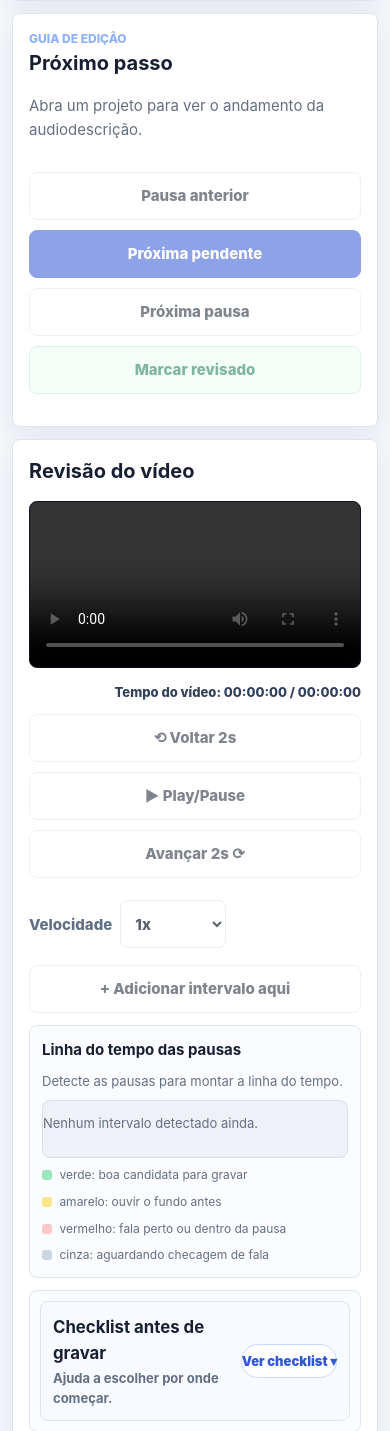
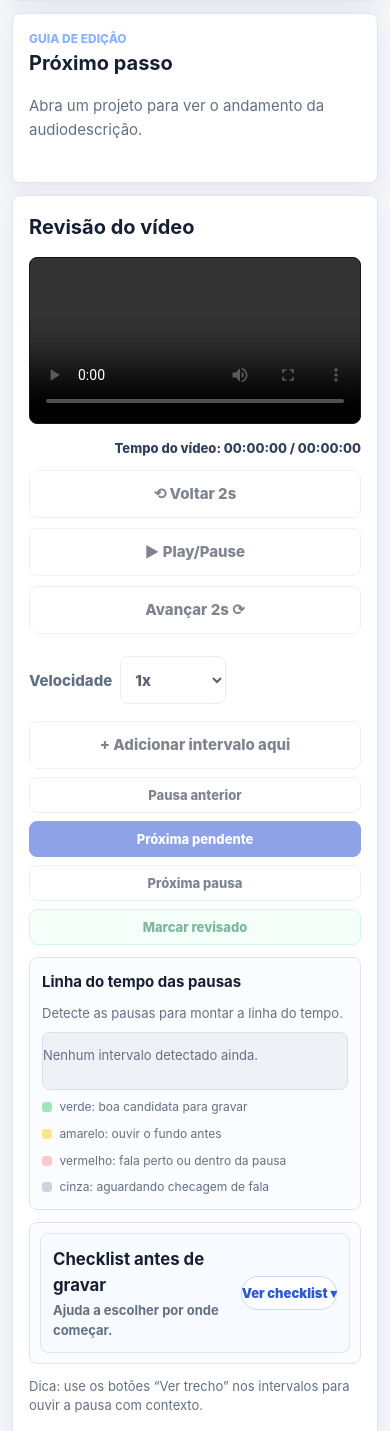
Before and after one commit to SodnanrefSouza/assistente-audiodescricao, a Flask app: page / in a window 390 px wide. Shown: the part 1629-3060 px from the top of the page. Run offline with Flask 3, Linux system fonts and the light colour scheme; data that the repository does not hold is empty.

Commit message:
Ajusta responsividade e navegacao de pausas

```diff
--- a/app/static/css/styles.css
+++ b/app/static/css/styles.css
@@ -105,9 +105,9 @@ button, input, textarea, select, label, p, h1, h2, h3, small, strong, span, div
   border-color: #fff;
 }
 
-.layout { display: grid; grid-template-columns: minmax(260px, 340px) minmax(0,1fr); gap: 22px; padding: 24px; }
+.layout { display: grid; grid-template-columns: minmax(240px, 320px) minmax(0,1fr); gap: 18px; padding: 18px; }
 .sidebar { display: flex; flex-direction: column; gap: 18px; }
-.workspace { display: flex; flex-direction: column; gap: 18px; }
+.workspace { display: flex; flex-direction: column; gap: 18px; min-width: 0; }
 .panel { background: var(--card); border: 1px solid var(--line); border-radius: var(--radius); padding: 20px; box-shadow: var(--shadow); }
 .panel h2 { margin: 0 0 14px; font-size: 20px; letter-spacing: 0; }
 .panel h3 { margin: 0 0 6px; }
@@ -726,6 +726,11 @@ button, input, textarea, select, label, p, h1, h2, h3, small, strong, span, div
   text-align: center;
   transition: transform .1s ease, box-shadow .1s ease, background .1s ease;
 }
+.button.small {
+  min-height: 36px;
+  padding: 7px 10px;
+  font-size: 13px;
+}
 .button:hover:not(:disabled) { transform: translateY(-1px); box-shadow: 0 8px 22px rgba(23,32,51,0.12); }
 .button:disabled { opacity: 0.55; cursor: not-allowed; }
 .button.primary { background: var(--primary); color: white; border-color: var(--primary); }
@@ -822,9 +827,10 @@ button, input, textarea, select, label, p, h1, h2, h3, small, strong, span, div
 .intervals { display: grid; grid-template-columns: repeat(auto-fit, minmax(min(100%, 360px), 1fr)); gap: 16px; }
 .interval-workbench {
   display: grid;
-  grid-template-columns: minmax(320px, 0.82fr) minmax(380px, 1.18fr);
+  grid-template-columns: minmax(min(100%, 320px), 0.78fr) minmax(0, 1.22fr);
   gap: 16px;
   align-items: start;
+  min-width: 0;
 }
 .interval-list-panel,
 .interval-detail-card {
@@ -852,7 +858,7 @@ button, input, textarea, select, label, p, h1, h2, h3, small, strong, span, div
 }
 .interval-row {
   display: grid;
-  grid-template-columns: minmax(170px, 1fr) minmax(180px, 1fr) auto;
+  grid-template-columns: minmax(130px, 0.85fr) minmax(120px, 0.75fr) minmax(96px, auto);
   gap: 6px;
   align-items: center;
   width: 100%;
@@ -914,6 +920,7 @@ button, input, textarea, select, label, p, h1, h2, h3, small, strong, span, div
   top: 14px;
   max-height: calc(100vh - 28px);
   overflow: auto;
+  min-width: 0;
 }
 .interval-detail-card.clear { background: #f8fffb; }
 .interval-detail-card.caution { background: #fffdf7; }
@@ -985,12 +992,17 @@ button, input, textarea, select, label, p, h1, h2, h3, small, strong, span, div
 
 .workflow-panel {
   display: grid;
-  grid-template-columns: minmax(220px, 1fr) minmax(240px, auto);
-  gap: 16px;
+  grid-template-columns: minmax(0, 1fr);
+  gap: 10px;
   align-items: center;
 }
 .workflow-copy h2 { margin-bottom: 6px; }
 .workflow-actions { display: flex; flex-wrap: wrap; gap: 10px; justify-content: flex-end; }
+.video-nav-actions {
+  justify-content: flex-start;
+  gap: 8px;
+  margin-top: 8px;
+}
 .workflow-stats {
   grid-column: 1 / -1;
   display: flex;
@@ -1213,6 +1225,28 @@ button, input, textarea, select, label, p, h1, h2, h3, small, strong, span, div
 @keyframes spin { to { transform: rotate(360deg); } }
 
 code { background: #eef2f9; border-radius: 6px; padding: 1px 5px; }
+
+@media (max-width: 1440px) {
+  .layout {
+    grid-template-columns: minmax(220px, 280px) minmax(0, 1fr);
+    gap: 14px;
+    padding: 14px;
+  }
+  .interval-workbench {
+    grid-template-columns: 1fr;
+  }
+  .interval-detail-card {
+    position: static;
+    max-height: none;
+  }
+  .interval-row {
+    grid-template-columns: minmax(160px, 1fr) minmax(130px, auto);
+  }
+  .interval-row-chips {
+    grid-column: 1 / -1;
+    justify-content: flex-start;
+  }
+}
 
 @media (max-width: 1050px) {
   .layout { grid-template-columns: 1fr; }
--- a/app/static/js/app.js
+++ b/app/static/js/app.js
@@ -657,7 +657,7 @@ function updateVideoTimeReadout() {
   els.videoTimeReadout.textContent = `Tempo do vídeo: ${fmtClock(current)} / ${fmtClock(duration)}`;
 }
 
-function goToInterval(index, autoplay = true) {
+function goToInterval(index, autoplay = true, options = {}) {
   if (!state.project) return;
   const interval = (state.project.intervals || []).find(item => Number(item.index) === Number(index));
   if (!interval) return;
@@ -675,27 +675,47 @@ function goToInterval(index, autoplay = true) {
     detail.scrollIntoView({ behavior: state.visualPrefs.reducedMotion ? 'auto' : 'smooth', block: 'center' });
     detail.focus({ preventScroll: true });
   }
-  if (autoplay) playSegment(interval);
+  if (autoplay) playSegment(interval, { withContext: !!options.withContext });
   updateWorkflowPanel();
   renderTimeline();
   renderAudioInsightPanel();
 }
+
+function intervalsByStart() {
+  return [...(state.project?.intervals || [])].sort((a, b) => Number(a.start || 0) - Number(b.start || 0));
+}
+
 function findIntervalNearVideo(direction = 1) {
-  const intervals = state.project?.intervals || [];
+  const intervals = intervalsByStart();
   if (!intervals.length) return null;
+  const currentIndex = Number(state.currentIntervalIndex || 0);
+  const currentPosition = intervals.findIndex(interval => Number(interval.index) === currentIndex);
+  if (currentPosition >= 0) {
+    const target = intervals[currentPosition + direction];
+    return target || null;
+  }
   const time = Number(els.videoPlayer.currentTime || 0);
   if (direction > 0) {
-    return intervals.find(interval => Number(interval.start || 0) > time + 0.05) || intervals[0];
-  }
-  return [...intervals].reverse().find(interval => Number(interval.start || 0) < time - 0.05) || intervals[intervals.length - 1];
+    return intervals.find(interval => Number(interval.start || 0) > time + 0.2) || null;
+  }
+  return [...intervals].reverse().find(interval => Number(interval.end || interval.start || 0) < time - 0.2) || null;
 }
 
 function goToNextPending() {
-  const intervals = state.project?.intervals || [];
-  const current = Number(state.currentIntervalIndex || 0);
-  const ordered = intervals.filter(interval => interval.status !== 'revisado' && interval.status !== 'descartado');
-  const next = ordered.find(interval => Number(interval.index) > current) || ordered[0];
-  if (next) goToInterval(next.index, true);
+  const intervals = intervalsByStart();
+  const pending = intervals.filter(interval => interval.status !== 'revisado' && interval.status !== 'descartado');
+  if (!pending.length) {
+    showToast('Não há pausa pendente para revisar.');
+    return;
+  }
+  const current = intervals.find(interval => Number(interval.index) === Number(state.currentIntervalIndex || 0));
+  const referenceTime = current ? Number(current.start || 0) : Number(els.videoPlayer.currentTime || 0);
+  const next = pending.find(interval => Number(interval.start || 0) > referenceTime + 0.2);
+  if (next) {
+    goToInterval(next.index, true);
+    return;
+  }
+  showToast('Não há próxima pausa pendente depois da atual.');
 }
 
 async function markCurrentReviewed() {
@@ -1489,9 +1509,10 @@ function scrollToTranscriptPanel() {
 
 function clearSegmentPreviewStopper() {
   if (!state.segmentPreviewStopper) return;
-  const { video, handler, fallback } = state.segmentPreviewStopper;
+  const { video, handler, fallback, timer } = state.segmentPreviewStopper;
   if (video && handler) video.removeEventListener('timeupdate', handler);
   if (fallback) clearTimeout(fallback);
+  if (timer) clearInterval(timer);
   state.segmentPreviewStopper = null;
   stopAdPreviewAudio();
 }
@@ -1862,26 +1883,31 @@ async function detectSilences() {
   setTimeout(() => setLoading(false), 450);
 }
 
-async function playSegment(interval) {
+async function playSegment(interval, options = {}) {
   clearSegmentPreviewStopper();
-  const margin = Number(els.previewMargin.value || 2);
+  const withContext = !!options.withContext;
+  const margin = withContext ? Number(els.previewMargin.value || 2) : 0;
   const video = els.videoPlayer;
   const start = Math.max(0, Number(interval.start || 0) - margin);
-  const stopAt = Number(interval.end || 0) + margin;
+  const rawEnd = Math.max(Number(interval.start || 0), Number(interval.end || interval.start || 0));
+  const stopAt = Math.max(start, rawEnd + margin);
   video.pause();
   await waitForSeek(video, start);
   scrollToVideoPanel();
-  const onTimeUpdate = () => {
-    if (video.currentTime >= stopAt) {
+  const stopPreview = () => {
+    if (video.currentTime >= stopAt - 0.015) {
       video.pause();
+      if (!withContext && Number.isFinite(stopAt)) video.currentTime = stopAt;
       clearSegmentPreviewStopper();
     }
   };
+  const onTimeUpdate = stopPreview;
+  const timer = setInterval(stopPreview, 60);
   const fallback = setTimeout(() => {
     if (!video.paused) video.pause();
     clearSegmentPreviewStopper();
   }, Math.max(1000, (stopAt - start + 0.4) * 1000));
-  state.segmentPreviewStopper = { video, handler: onTimeUpdate, fallback };
+  state.segmentPreviewStopper = { video, handler: onTimeUpdate, fallback, timer };
   video.addEventListener('timeupdate', onTimeUpdate);
   try {
     await video.play();
@@ -2101,7 +2127,7 @@ function bindIntervalDetail(interval) {
   const card = document.getElementById(`interval-${interval.index}`);
   if (!card) return;
   enforceInputLimits(card);
-  card.querySelector('[data-action="play"]')?.addEventListener('click', () => playSegment(interval));
+  card.querySelector('[data-action="play"]')?.addEventListener('click', () => playSegment(interval, { withContext: true }));
   card.querySelector('[data-action="jump"]')?.addEventListener('click', () => jumpToStart(interval));
   card.querySelector('[data-action="position"]')?.addEventListener('click', () => positionAtStart(interval));
   card.querySelector('[data-action="mark-current"]')?.addEventListener('click', () => goToInterval(interval.index, false));
@@ -2639,11 +2665,13 @@ function bindEvents() {
   els.prevPauseBtn.addEventListener('click', () => {
     const interval = findIntervalNearVideo(-1);
     if (interval) goToInterval(interval.index, true);
+    else showToast('Não há pausa anterior.');
   });
   els.nextPendingBtn.addEventListener('click', goToNextPending);
   els.nextPauseBtn.addEventListener('click', () => {
     const interval = findIntervalNearVideo(1);
     if (interval) goToInterval(interval.index, true);
+    else showToast('Não há próxima pausa.');
   });
   els.addIntervalAtCurrentBtn?.addEventListener('click', addIntervalAtCurrentTime);
   els.addIntervalListBtn?.addEventListener('click', addIntervalAtCurrentTime);
--- a/app/templates/index.html
+++ b/app/templates/index.html
@@ -4,7 +4,7 @@
   <meta charset="utf-8">
   <meta name="viewport" content="width=device-width, initial-scale=1">
   <title>Assistente de Audiodescrição</title>
-  <link rel="stylesheet" href="/static/css/styles.css?v=20260603-menu-time">
+  <link rel="stylesheet" href="/static/css/styles.css?v=20260605-responsive-nav">
 </head>
 <body>
   <a class="skip-link" href="#workspace">Ir para a edição</a>
@@ -145,12 +145,6 @@
           <h2 id="workflowTitle">Próximo passo</h2>
           <p id="workflowHint" class="muted">Abra um projeto para ver o andamento da audiodescrição.</p>
         </div>
-        <div class="workflow-actions">
-          <button class="button" id="prevPauseBtn" disabled>Pausa anterior</button>
-          <button class="button primary" id="nextPendingBtn" disabled>Próxima pendente</button>
-          <button class="button" id="nextPauseBtn" disabled>Próxima pausa</button>
-          <button class="button success" id="markReviewedBtn" disabled>Marcar revisado</button>
-        </div>
         <div id="workflowStats" class="workflow-stats" aria-live="polite"></div>
       </section>
 
@@ -186,6 +180,12 @@
               </select>
             </label>
             <button class="button" id="addIntervalAtCurrentBtn" disabled title="Cria um intervalo manual no tempo atual do vídeo">+ Adicionar intervalo aqui</button>
+          </div>
+          <div class="workflow-actions video-nav-actions" aria-label="Navegação rápida entre pausas">
+            <button class="button small" id="prevPauseBtn" disabled title="Vai para a pausa anterior e toca somente o intervalo dela">Pausa anterior</button>
+            <button class="button small primary" id="nextPendingBtn" disabled title="Vai para a próxima pausa pendente e para antes da próxima fala">Próxima pendente</button>
+            <button class="button small" id="nextPauseBtn" disabled title="Vai para a próxima pausa e toca somente esse intervalo">Próxima pausa</button>
+            <button class="button small success" id="markReviewedBtn" disabled title="Marca a pausa atual como revisada">Marcar revisado</button>
           </div>
           <div class="timeline-panel" aria-label="Linha do tempo das pausas">
             <div class="timeline-header">
@@ -301,6 +301,6 @@
     </div>
   </div>
 
-  <script src="/static/js/app.js?v=20260603-menu-time"></script>
+  <script src="/static/js/app.js?v=20260605-responsive-nav"></script>
 </body>
 </html>
--- a/scripts/smoke_test.py
+++ b/scripts/smoke_test.py
@@ -48,7 +48,7 @@ class SmokeTest(unittest.TestCase):
             "addIntervalListBtn",
             "intervalPager",
             'class="panel transcript-panel" hidden',
-            "20260603-menu-time",
+            "20260605-responsive-nav",
             "Detectar pausas entre falas",
             "Ajustes de detecção",
             "Exportar ▾",
@@ -78,6 +78,7 @@ class SmokeTest(unittest.TestCase):
             "function sanitizeNumberInput",
             "function setupTopMenus",
             "function updateVideoTimeReadout",
+            "function intervalsByStart",
             "function updateSelectedSegmentBar",
             "function speechContextHtml",
             "function timelineDetailRulerHtml",
@@ -111,6 +112,8 @@ class SmokeTest(unittest.TestCase):
             ".top-menu-popover",
             ".settings-popover",
             ".video-time-readout",
+            ".video-nav-actions",
+            ".button.small",
             ".selected-segment-bar",
             ".speech-context",
             ".timeline-detail-ruler",
```
